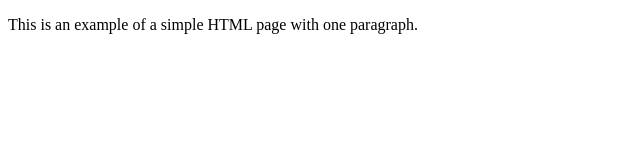
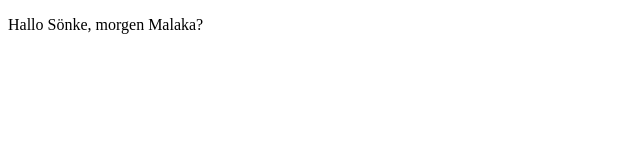
Before and after one commit to Patrick8079/container-httpd-test, a plain HTML site: page index.html in a window 1280 px wide. Shown: the whole page, without its empty margins (0-640 px from the left). Drawn offline with Linux system fonts and the light colour scheme.

Commit message:
Wichtige Frage

```diff
--- a/index.html
+++ b/index.html
@@ -1,9 +1,9 @@
 <!DOCTYPE html>
 <html>
     <head>
-        <title>Example</title>
+        <title>Frage</title>
     </head>
     <body>
-        <p>This is an example of a simple HTML page with one paragraph.</p>
+        <p>Hallo Sönke, morgen Malaka?</p>
     </body>
 </html>
```
